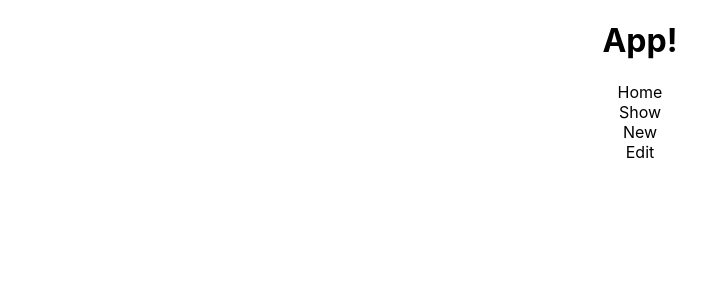
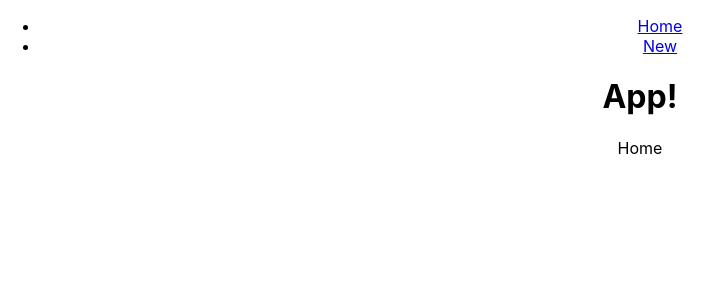
Before and after one commit to jtreeves/react-bounty-hunters-client, a React (Create React App) app: page / in a window 1280 px wide. Shown: the top 300 px of the page, without its empty margins (0-723 px from the left). Built offline with nearby package versions, Linux system fonts and the light colour scheme.

Commit message:
[nav] Create navigation links

```diff
--- a/package.json
+++ b/package.json
@@ -9,6 +9,7 @@
     "dotenv": "^8.2.0",
     "react": "^17.0.1",
     "react-dom": "^17.0.1",
+    "react-router-dom": "^5.2.0",
     "react-scripts": "4.0.1",
     "web-vitals": "^0.2.4"
   },
--- a/src/App.js
+++ b/src/App.js
@@ -1,21 +1,32 @@
 import { Component } from 'react'
+import { Route, Link } from 'react-router-dom'
 
 import Home from './pages/Home'
 import Show from './pages/Show'
 import New from './pages/New'
 import Edit from './pages/Edit'
+import Nav from './components/Nav'
 
 import './App.css'
 
 class App extends Component {
     render() {
         return (
-            <div className="App">
+            <div className='App'>
+                <Nav />
                 <h1>App!</h1>
-                <Home />
-                <Show />
-                <New />
-                <Edit />
+                <Route exact path='/'>
+                    <Home />
+                </Route>
+                <Route path='/show/:id'>
+                    <Show />
+                </Route>
+                <Route path='/new'>
+                    <New />
+                </Route>
+                <Route path='/edit/:id'>
+                    <Edit />
+                </Route>
             </div>
         )
     }
--- /dev/null
+++ b/src/components/Nav.js
@@ -0,0 +1,14 @@
+import { Link } from 'react-router-dom'
+
+function Nav() {
+    return (
+        <nav>
+            <ul>
+                <li><Link to='/'>Home</Link></li>
+                <li><Link to='/new'>New</Link></li>
+            </ul>
+        </nav>
+    )
+}
+
+export default Nav
--- a/src/index.js
+++ b/src/index.js
@@ -1,17 +1,20 @@
-import React from 'react';
-import ReactDOM from 'react-dom';
-import './index.css';
-import App from './App';
-import reportWebVitals from './reportWebVitals';
+import React from 'react'
+import ReactDOM from 'react-dom'
+import './index.css'
+import App from './App'
+import reportWebVitals from './reportWebVitals'
+import { BrowserRouter } from 'react-router-dom'
 
 ReactDOM.render(
-  <React.StrictMode>
-    <App />
-  </React.StrictMode>,
-  document.getElementById('root')
-);
+    <React.StrictMode>
+        <BrowserRouter>
+            <App />
+        </BrowserRouter>
+    </React.StrictMode>,
+    document.getElementById('root')
+)
 
 // If you want to start measuring performance in your app, pass a function
 // to log results (for example: reportWebVitals(console.log))
 // or send to an analytics endpoint. Learn more: https://bit.ly/CRA-vitals
-reportWebVitals();
+reportWebVitals()
```
Also changed, not shown: 1 other file (tests, documents, lock files or other folders).
